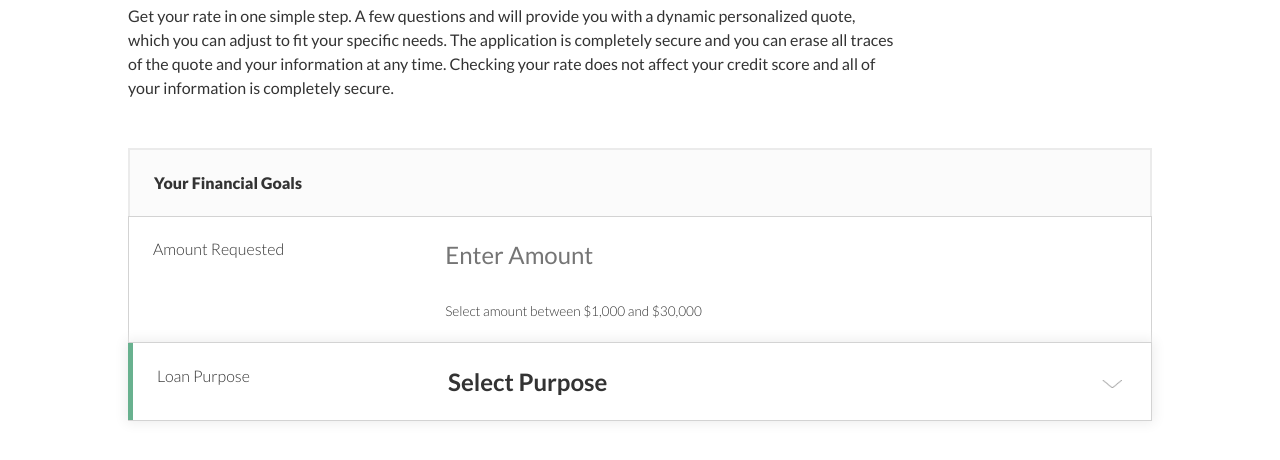
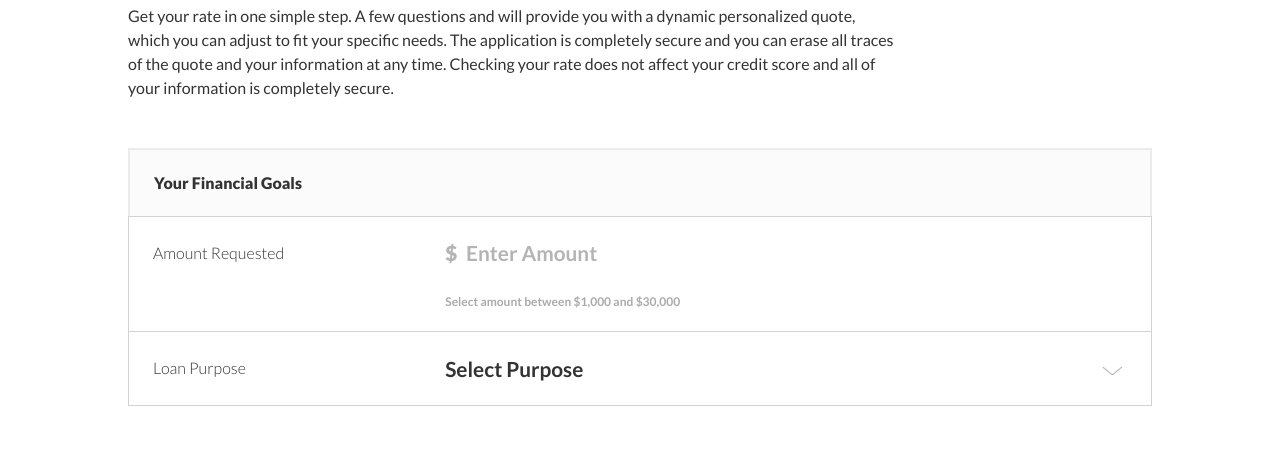
Before and after one commit to deadtype/account-signup, a plain HTML site: page index.html in a window 1280 px wide. Shown: the part 406-866 px from the top of the page. Drawn offline with Linux system fonts and the light colour scheme.

Commit message:
Form styles

```diff
--- a/index.html
+++ b/index.html
@@ -61,7 +61,7 @@
                         </div>
                     </header>
 
-                    <div class='formSection   '>
+                    <div class='formSection    '>
                             <div class='statusIndicator'>
                             </div>
                         <div class='formSectionInner clearfix'>
@@ -71,7 +71,7 @@
                             </div>
 
                             <div class='inputContainer '>
-                                <div class='inputFieldContainer'>
+                                <div class='inputFieldContainer dollar'>
                                     <input type='tel' id='loanAmount' placeholder='Enter Amount'/>
                                 </div>
                                 <div class='label ie9Placeholder'>
@@ -88,7 +88,7 @@
 
                         </div>
                     </div>
-                    <div class='formSection focus'>
+                    <div class='formSection '>
                         <div class='formSectionInner clearfix'>
 
                             <div class='labelContainer'>
--- a/scss/formStyles/_formInput-Select.scss
+++ b/scss/formStyles/_formInput-Select.scss
@@ -18,16 +18,9 @@
 }
 
 .select-input select {
-	-webkit-appearance: none;
-	-moz-appearance: none;
-	-ms-appearance: none;
-	-o-appearance: none;
-	appearance: none;
-	border: none;
 	padding-left: 0;
 	width: 100%;
 	border-radius: 0;
-	font-size: 1.5em;
 	font-weight: 600;
 	display: block;
 	position: relative;
--- a/scss/formStyles/_formLacksPlaceholder.scss
+++ b/scss/formStyles/_formLacksPlaceholder.scss
@@ -6,7 +6,6 @@
 
 .ie9Placeholder {
 	display: none;
-	font-weight: 600;
 }
 
 .ie9 .ie9Placeholder {
--- a/scss/formStyles/_formSection-M.scss
+++ b/scss/formStyles/_formSection-M.scss
@@ -3,6 +3,7 @@
 	.labelContainer {
 		width: 30%;
 		float: left;
+		margin-top: .2em;
 	}
 
 	.inputContainer {
@@ -25,4 +26,19 @@
 		margin-top: 2em;
 	}
 
+	.formSection .label {
+		font-size: .75em;
+	}
+
+	.formSection label {
+		line-height: 1;
+		font-size: 1em;
+	}
+
+
+	.formSection input, .formSection select, .dollar::before  {
+		font-size: 1.3em;
+	}
+
+
 }
--- a/scss/formStyles/_formSection.scss
+++ b/scss/formStyles/_formSection.scss
@@ -19,21 +19,42 @@
 }
 
 .inputContainer {
-	margin-top: 1.8em;
+	margin-top: 2em;
+	position: relative;
 }
 
-.formSection label {
+.formSection label, .formSection .label {
 	font-weight: 700;
 }
 
 .formSection label, .formSection .label {
-	font-size: .85em;
+	font-size: .8em;
 }
 
-.formSection input, .formSection select {
+.formSection input, .formSection select, .dollar::before  {
 	font-size: 1.5em;
+	font-weight: 600;
+}
+
+
+.error .errorInfo, .helpInfo {
+	margin-top: .6em;
 }
 
 .helpInfo {
-	font-weight: 300;
+		color: rgb(170,170,170);
 }
+
+
+.dollar input {
+	padding-left: 1em;
+}
+
+.dollar::before {
+	pointer-events: none;
+	content: '$';
+	width: 13px;
+	font-weight: 800;
+	position: absolute;
+	color: rgb(180,180,180);
+}
--- a/scss/formStyles/_formState-error.scss
+++ b/scss/formStyles/_formState-error.scss
@@ -10,13 +10,11 @@
 
 .errorInfo {
 	color: red;
-	font-weight: 600;
 }
 
 .error .errorInfo, .ie9 .ie9Placeholder {
 	opacity: 1;
 	height: 1em;
-	margin-top: .5em;
 	visibility: visible;
 }
 
--- a/scss/formStyles/_formState-filled.scss
+++ b/scss/formStyles/_formState-filled.scss
@@ -1,3 +1,15 @@
-.filled input, .filled select {
+.filled input, .filled select, .filled .dollar::before {
 	color: #333;
 }
+
+.filled input::-webkit-input-placeholder {
+color:  #333;
+}
+
+.filled input::-moz-placeholder {
+    color:  #333;
+}
+
+.filled input:-ms-input-placeholder {
+    color:  #333;
+}
--- a/scss/sitewide/_formCore.scss
+++ b/scss/sitewide/_formCore.scss
@@ -14,3 +14,15 @@ input, select {
 input:active, input:focus, select:focus {
 	outline-style: none;
 }
+
+input::-webkit-input-placeholder {
+color: rgb(180,180,180);
+}
+
+input::-moz-placeholder {
+    color: rgb(180,180,180);
+}
+
+input:-ms-input-placeholder {
+    color: rgb(180,180,180);
+}
```
Also changed, not shown: css/style.css.
